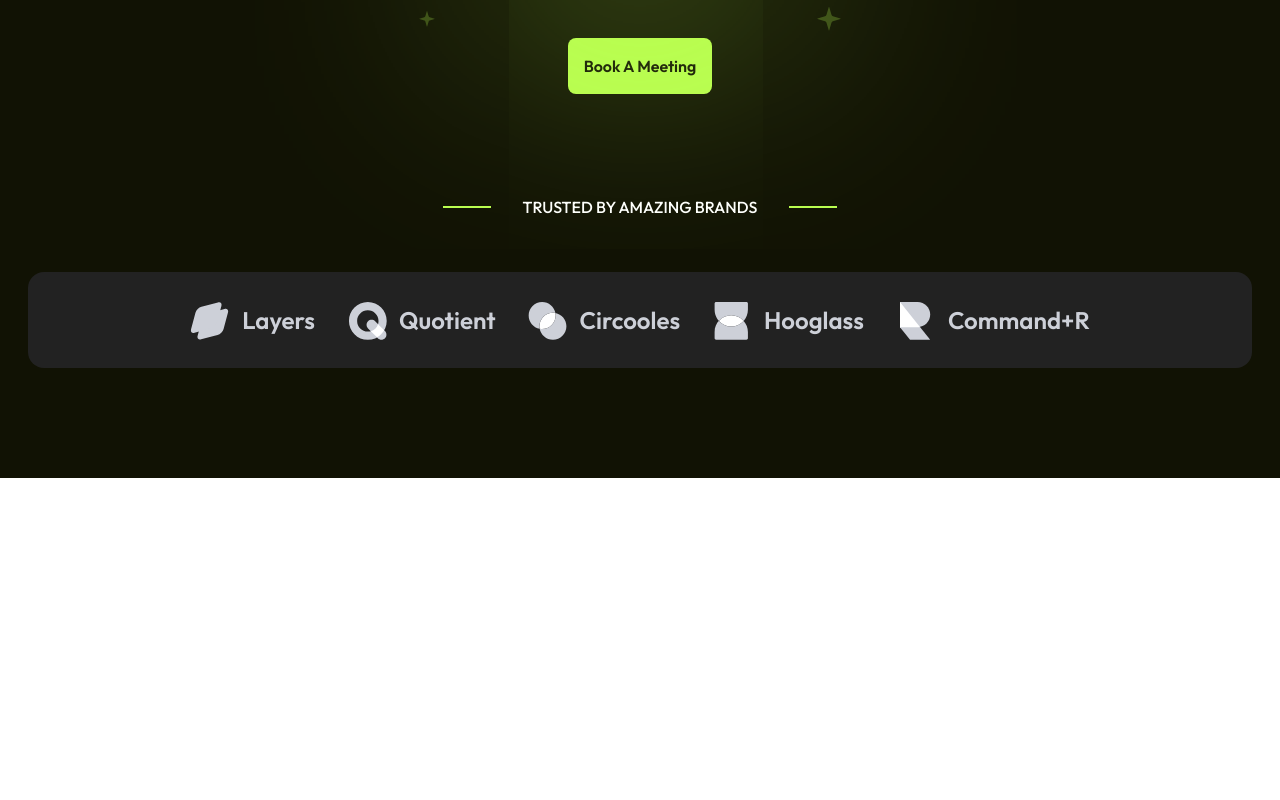
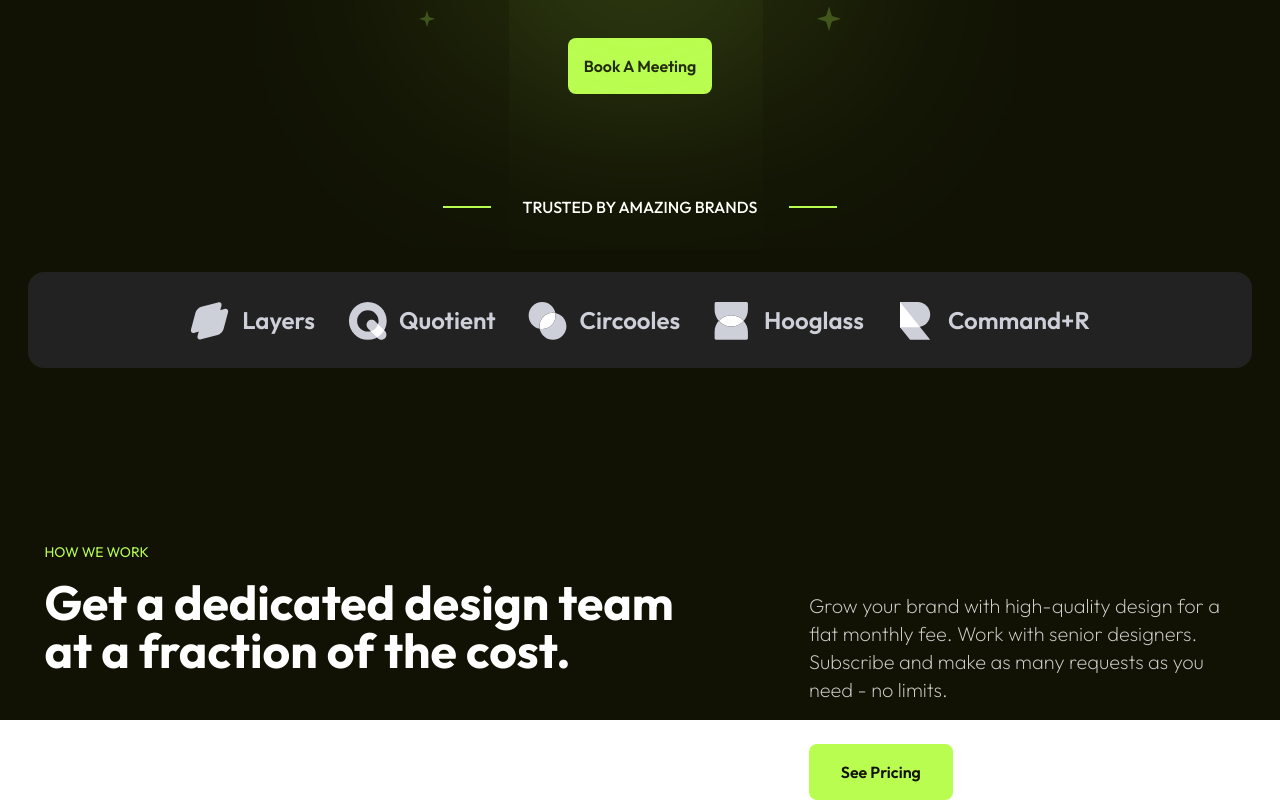
Before and after one commit to mehedihasanfaiyaz/kronix-saas, a React (Vite) app: page / in a window 1280 px wide. Shown: the part 514-1314 px from the top of the page. Before the commit the page ends 992 px from the top, so only its background shows below. Built offline with nearby package versions, Linux system fonts and the light colour scheme.

Commit message:
feat(HowItWork): add   section

```diff
--- a/src/App.tsx
+++ b/src/App.tsx
@@ -1,15 +1,17 @@
 import Brands from "./section/Brands";
 import Header from "./section/Header";
 import Hero from "./section/Hero";
+import HowItWorks from "./section/HowItWork";
 
 export default function App() {
   return (
     <div className="bg-background">
       <div className="mx-auto max-w-7xl">
         <Header />
-        <div className="h-[100vh]">
+        <div>
           <Hero />
           <Brands />
+          <HowItWorks />
         </div>
       </div>
     </div>
--- /dev/null
+++ b/src/section/HowItWork.tsx
@@ -0,0 +1,25 @@
+import Button from "../components/Button";
+import "../index.css"; // Assurez-vous que votre CSS est bien importé
+
+export default function HowItWorks() {
+  return (
+    <div className="pt-32 text-white">
+      <div className="flex items-center justify-evenly gap-20">
+        <div className="flex w-1/2 flex-col">
+          <span className="text-sm text-primary">HOW WE WORK</span>
+          <h1 className="mt-4 text-5xl font-bold">
+            Get a dedicated design team at a fraction of the cost.
+          </h1>
+        </div>
+        <div className="flex w-2/6 translate-y-20 flex-col">
+          <p className="mt-4 text-xl font-extralight opacity-80">
+            Grow your brand with high-quality design for a flat monthly fee.
+            Work with senior designers. Subscribe and make as many requests as
+            you need - no limits.
+          </p>
+          <Button text="See Pricing" customStyles="px-2 py-4 w-36 mt-10" />
+        </div>
+      </div>
+    </div>
+  );
+}
```
